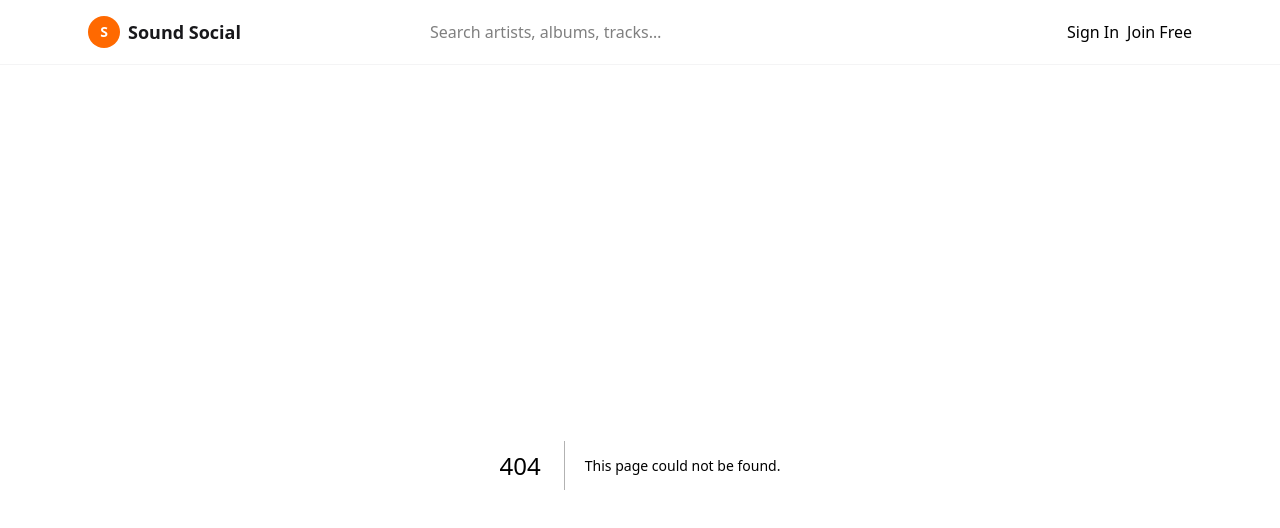
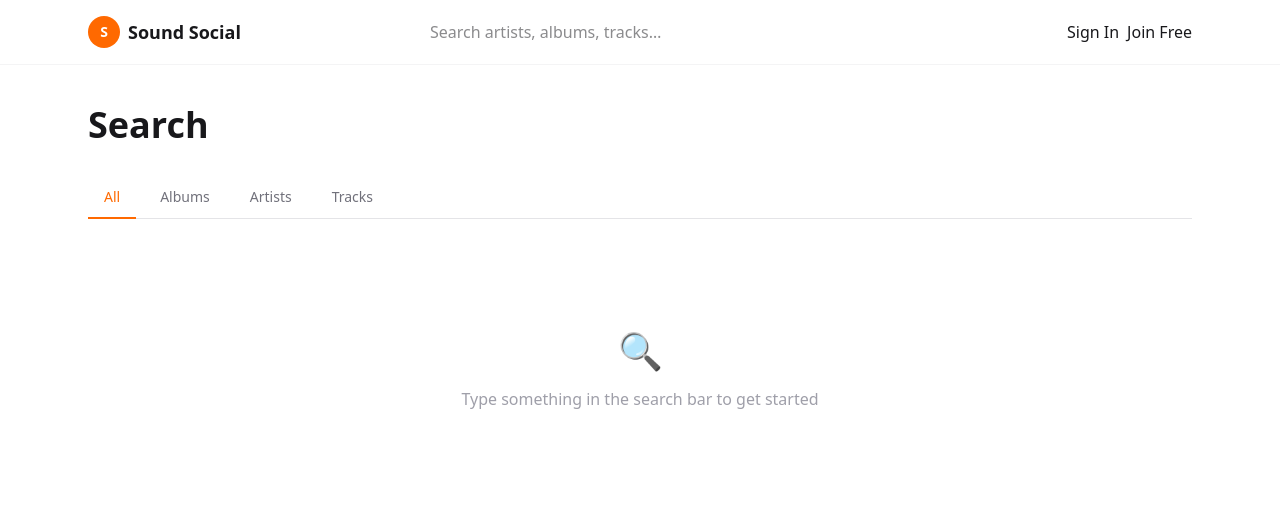
Before and after one commit to Cesar-J-H/sound-social, a Next.js app in the folder client/: page /search in a window 1280 px wide. Before the commit this address had no page. Shown: the top 528 px of the page. Built offline with nearby package versions, Linux system fonts and the light colour scheme.

Commit message:
changing imports to @

```diff
--- a/client/src/app/album/[mbid]/page.tsx
+++ b/client/src/app/album/[mbid]/page.tsx
@@ -3,8 +3,8 @@
 import { useEffect, useState } from 'react';
 import { useParams } from 'next/navigation';
 import Link from 'next/link';
-import api from '../../lib/api';
-import RatingModal from '@/app/components/music/RatingModal';
+import api from '@/lib/api';
+import RatingModal from '@/components/music/RatingModal';
 
 interface Track {
   mbid: string;
--- a/client/src/app/components/layout/AuthProvider.tsx
+++ b/client/src/app/components/layout/AuthProvider.tsx
@@ -1,8 +1,8 @@
 'use client';
 
 import { useEffect } from 'react';
-import { useAuthStore } from '../../lib/store';
-import api from '../../lib/api';
+import { useAuthStore } from '@/lib/store';
+import api from '@/lib/api';
 
 export default function AuthProvider({
   children,
--- a/client/src/app/components/layout/Navbar.tsx
+++ b/client/src/app/components/layout/Navbar.tsx
@@ -3,8 +3,8 @@
 import Link from 'next/link';
 import { useState, useEffect, useRef } from 'react';
 import { useRouter } from 'next/navigation';
-import { useAuthStore } from '../../lib/store';
-import api from '../../lib/api';
+import { useAuthStore } from '@/lib/store';
+import api from '@/lib/api';
 
 interface SearchResults {
   artists: { mbid: string; name: string; country?: string }[];
--- a/client/src/app/components/music/RatingModal.tsx
+++ b/client/src/app/components/music/RatingModal.tsx
@@ -1,8 +1,8 @@
 'use client';
 
 import { useState } from 'react';
-import api from '../../lib/api';
-import { useAuthStore } from '../../lib/store';
+import api from '@/lib/api';
+import { useAuthStore } from '@/lib/store';
 
 interface RatingModalProps {
   entityType: 'album' | 'track';
--- a/client/src/app/login/page.tsx
+++ b/client/src/app/login/page.tsx
@@ -3,8 +3,8 @@
 import { useState } from 'react';
 import Link from 'next/link';
 import { useRouter } from 'next/navigation';
-import api from '../lib/api';
-import { useAuthStore } from '../lib/store';
+import api from '@/lib/api';
+import { useAuthStore } from '@/lib/store';
 
 export default function LoginPage() {
   const router = useRouter();
--- a/client/src/app/register/page.tsx
+++ b/client/src/app/register/page.tsx
@@ -3,8 +3,8 @@
 import { useState } from 'react';
 import Link from 'next/link';
 import { useRouter } from 'next/navigation';
-import api from '../lib/api';
-import { useAuthStore } from '../lib/store';
+import api from '@/lib/api';
+import { useAuthStore } from '@/lib/store';
 
 export default function RegisterPage() {
   const router = useRouter();
--- /dev/null
+++ b/client/src/app/search/page.tsx
@@ -0,0 +1,259 @@
+'use client';
+
+import { useEffect, useState } from 'react';
+import { useSearchParams } from 'next/navigation';
+import Link from 'next/link';
+import api from '@/lib/api';
+
+interface Artist {
+  mbid: string;
+  name: string;
+  country?: string;
+  genres?: string[];
+}
+
+interface Album {
+  mbid: string;
+  title: string;
+  artist: string;
+  artist_mbid: string;
+  release_date?: string;
+  album_type?: string;
+}
+
+interface Track {
+  mbid: string;
+  title: string;
+  artist: string;
+  album?: string;
+  duration_ms?: number;
+}
+
+interface SearchResults {
+  artists: Artist[];
+  albums: Album[];
+  tracks: Track[];
+}
+
+type FilterType = 'all' | 'albums' | 'artists' | 'tracks';
+
+function formatDuration(ms: number): string {
+  const seconds = Math.floor(ms / 1000);
+  const minutes = Math.floor(seconds / 60);
+  const remaining = seconds % 60;
+  return `${minutes}:${remaining.toString().padStart(2, '0')}`;
+}
+
+export default function SearchPage() {
+  const searchParams = useSearchParams();
+  const q = searchParams.get('q') || '';
+  const typeParam = searchParams.get('type') as FilterType || 'all';
+
+  const [results, setResults] = useState<SearchResults | null>(null);
+  const [isLoading, setIsLoading] = useState(false);
+  const [activeFilter, setActiveFilter] = useState<FilterType>(typeParam);
+
+  useEffect(() => {
+    if (!q) return;
+    setIsLoading(true);
+
+    const fetchResults = async () => {
+      try {
+        const { data } = await api.get(`/music/search?q=${encodeURIComponent(q)}`);
+        setResults(data);
+      } catch (err) {
+        console.error(err);
+      } finally {
+        setIsLoading(false);
+      }
+    };
+
+    fetchResults();
+  }, [q]);
+
+  useEffect(() => {
+    setActiveFilter(typeParam);
+  }, [typeParam]);
+
+  const totalResults = results
+    ? results.artists.length + results.albums.length + results.tracks.length
+    : 0;
+
+  const filters: { label: string; value: FilterType }[] = [
+    { label: 'All', value: 'all' },
+    { label: 'Albums', value: 'albums' },
+    { label: 'Artists', value: 'artists' },
+    { label: 'Tracks', value: 'tracks' },
+  ];
+
+  return (
+    <div className="min-h-screen bg-cream">
+      <div className="max-w-6xl mx-auto px-6 py-10">
+
+        {/* Header */}
+        <div className="mb-8">
+          <h1 className="font-display text-4xl font-bold text-zinc-900 mb-1">
+            {q ? `Results for "${q}"` : 'Search'}
+          </h1>
+          {results && (
+            <p className="text-zinc-400 text-sm">
+              {totalResults} results found
+            </p>
+          )}
+        </div>
+
+        {/* Filter tabs */}
+        <div className="flex items-center gap-2 mb-8 border-b border-zinc-200 pb-0">
+          {filters.map((filter) => (
+            <button
+              key={filter.value}
+              onClick={() => setActiveFilter(filter.value)}
+              className={`px-4 py-2.5 text-sm font-medium border-b-2 transition-colors -mb-px ${
+                activeFilter === filter.value
+                  ? 'border-orange-500 text-orange-500'
+                  : 'border-transparent text-zinc-500 hover:text-zinc-900'
+              }`}
+            >
+              {filter.label}
+              {results && filter.value !== 'all' && (
+                <span className="ml-1.5 text-xs text-zinc-400">
+                  ({filter.value === 'albums'
+                    ? results.albums.length
+                    : filter.value === 'artists'
+                    ? results.artists.length
+                    : results.tracks.length})
+                </span>
+              )}
+            </button>
+          ))}
+        </div>
+
+        {/* Loading */}
+        {isLoading && (
+          <div className="flex items-center justify-center py-20">
+            <div className="w-10 h-10 border-4 border-orange-500 border-t-transparent rounded-full animate-spin" />
+          </div>
+        )}
+
+        {/* No query */}
+        {!q && !isLoading && (
+          <div className="text-center py-20">
+            <p className="text-4xl mb-4">🔍</p>
+            <p className="text-zinc-400">Type something in the search bar to get started</p>
+          </div>
+        )}
+
+        {/* No results */}
+        {q && !isLoading && results && totalResults === 0 && (
+          <div className="text-center py-20">
+            <p className="text-4xl mb-4">♪</p>
+            <p className="text-zinc-400">No results found for "{q}"</p>
+          </div>
+        )}
+
+        {/* Results */}
+        {results && !isLoading && (
+          <div className="flex flex-col gap-10">
+
+            {/* Artists */}
+            {(activeFilter === 'all' || activeFilter === 'artists') && results.artists.length > 0 && (
+              <section>
+                <h2 className="section-title mb-4">Artists</h2>
+                <div className="grid grid-cols-2 sm:grid-cols-3 md:grid-cols-4 lg:grid-cols-5 gap-4">
+                  {results.artists.map((artist) => (
+                    <Link
+                      key={artist.mbid}
+                      href={`/artist/${artist.mbid}`}
+                      className="card p-4 flex flex-col items-center text-center gap-3 hover:border-orange-200 transition-colors group"
+                    >
+                      <div className="w-16 h-16 rounded-full bg-orange-100 flex items-center justify-center">
+                        <span className="text-orange-500 text-2xl font-bold font-display">
+                          {artist.name[0]}
+                        </span>
+                      </div>
+                      <div>
+                        <div className="text-sm font-medium text-zinc-900 group-hover:text-orange-500 transition-colors">
+                          {artist.name}
+                        </div>
+                        {artist.country && (
+                          <div className="text-xs text-zinc-400 mt-0.5">{artist.country}</div>
+                        )}
+                      </div>
+                    </Link>
+                  ))}
+                </div>
+              </section>
+            )}
+
+            {/* Albums */}
+            {(activeFilter === 'all' || activeFilter === 'albums') && results.albums.length > 0 && (
+              <section>
+                <h2 className="section-title mb-4">Albums</h2>
+                <div className="grid grid-cols-2 sm:grid-cols-3 md:grid-cols-4 lg:grid-cols-5 gap-4">
+                  {results.albums.map((album) => (
+                    <Link
+                      key={album.mbid}
+                      href={`/album/${album.mbid}`}
+                      className="group flex flex-col gap-2"
+                    >
+                      <div className="aspect-square rounded-xl bg-zinc-100 flex items-center justify-center overflow-hidden">
+                        <span className="text-4xl text-zinc-300">♪</span>
+                      </div>
+                      <div>
+                        <div className="text-sm font-medium text-zinc-900 group-hover:text-orange-500 transition-colors truncate">
+                          {album.title}
+                        </div>
+                        <div className="text-xs text-zinc-400 truncate">{album.artist}</div>
+                        {album.release_date && (
+                          <div className="text-xs text-zinc-300 mt-0.5">
+                            {album.release_date.slice(0, 4)}
+                          </div>
+                        )}
+                      </div>
+                    </Link>
+                  ))}
+                </div>
+              </section>
+            )}
+
+            {/* Tracks */}
+            {(activeFilter === 'all' || activeFilter === 'tracks') && results.tracks.length > 0 && (
+              <section>
+                <h2 className="section-title mb-4">Tracks</h2>
+                <div className="card overflow-hidden">
+                  {results.tracks.map((track, index) => (
+                    <div
+                      key={track.mbid}
+                      className={`flex items-center gap-4 px-5 py-3 hover:bg-orange-50 transition-colors ${
+                        index !== results.tracks.length - 1 ? 'border-b border-zinc-100' : ''
+                      }`}
+                    >
+                      <div className="w-8 h-8 rounded bg-zinc-100 flex items-center justify-center shrink-0 text-zinc-400 text-xs">
+                        ♫
+                      </div>
+                      <div className="flex-1 min-w-0">
+                        <div className="text-sm font-medium text-zinc-900 truncate">
+                          {track.title}
+                        </div>
+                        <div className="text-xs text-zinc-400 truncate">
+                          {track.artist} {track.album && `· ${track.album}`}
+                        </div>
+                      </div>
+                      {track.duration_ms && (
+                        <span className="text-zinc-400 font-mono text-xs shrink-0">
+                          {formatDuration(track.duration_ms)}
+                        </span>
+                      )}
+                    </div>
+                  ))}
+                </div>
+              </section>
+            )}
+
+          </div>
+        )}
+
+      </div>
+    </div>
+  );
+}
--- a/client/tsconfig.json
+++ b/client/tsconfig.json
@@ -11,7 +11,7 @@
     "moduleResolution": "bundler",
     "resolveJsonModule": true,
     "isolatedModules": true,
-    "jsx": "react-jsx",
+    "jsx": "preserve",
     "incremental": true,
     "plugins": [
       {
@@ -19,7 +19,7 @@
       }
     ],
     "paths": {
-      "@/*": ["./src/*"]
+      "@/*": ["./src/app/*"]
     }
   },
   "include": [
```
Also changed, not shown: 1 other file (tests, documents, lock files or other folders).
